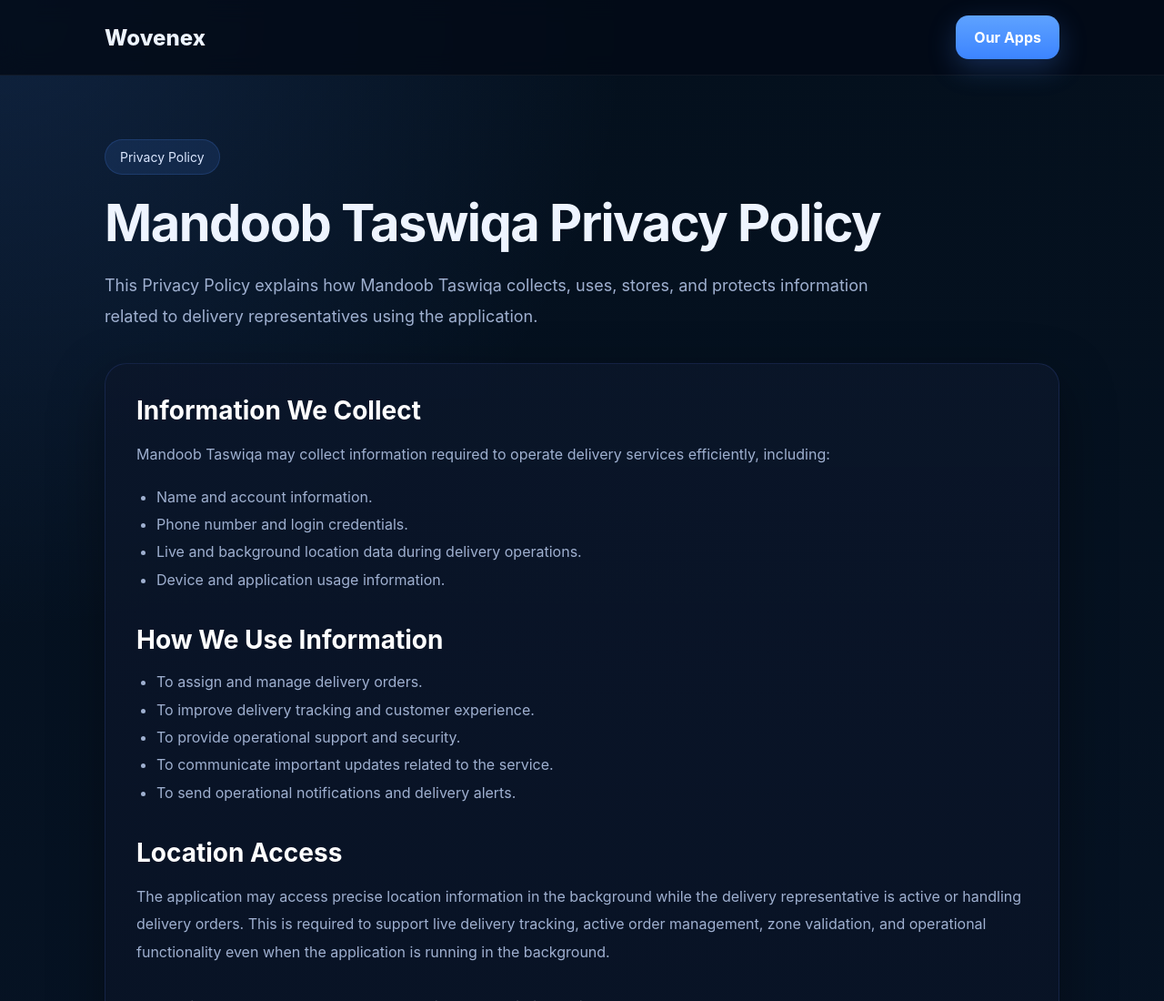
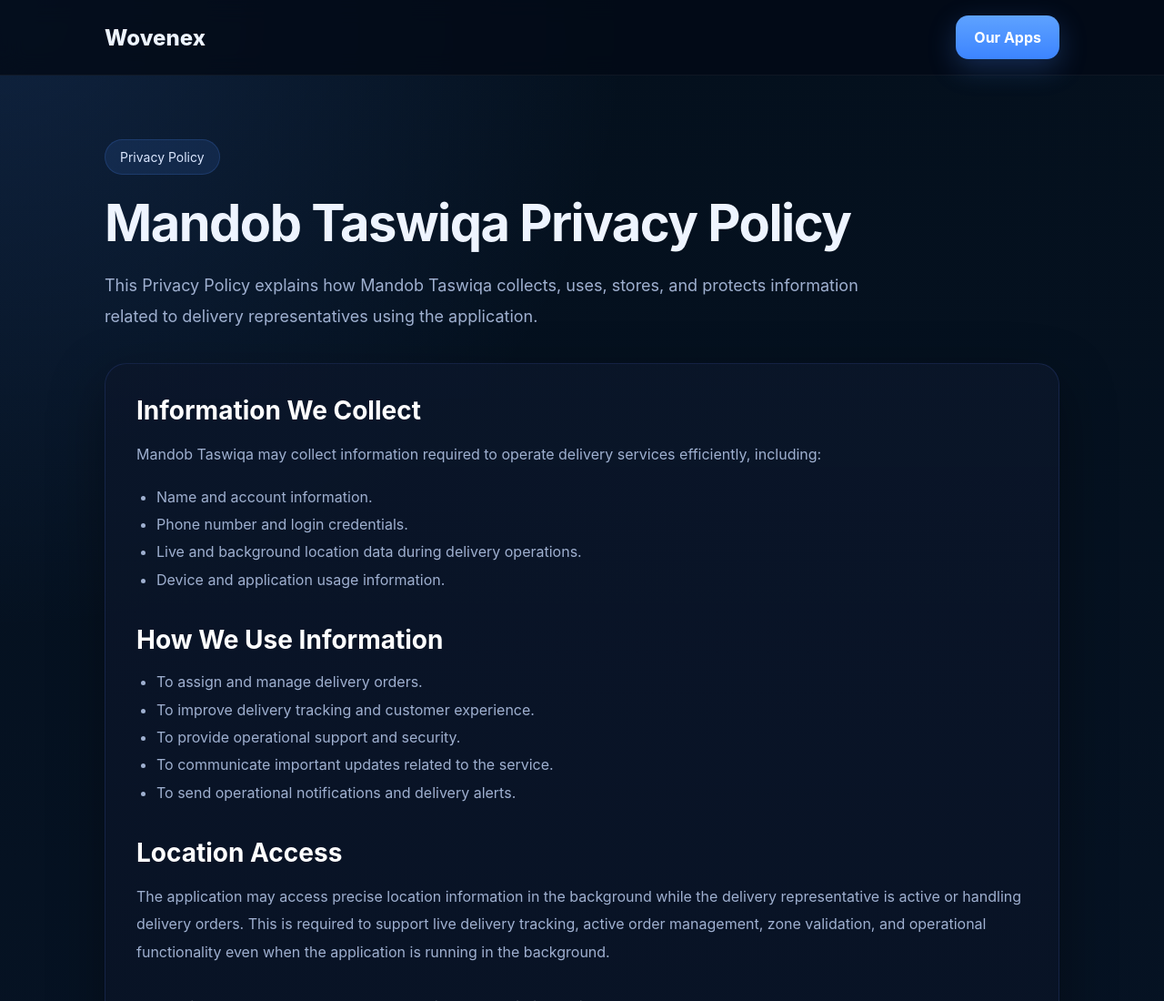
Before and after one commit to wasset-app1/wovenex, a plain HTML site: page privacy-policy/mandoob-taswiqa/index.html in a window 1280 px wide. Shown: the top 1100 px of the page at 91% size. Drawn offline with Linux system fonts and the light colour scheme.

Commit message:
Update index.html

```diff
--- a/privacy-policy/mandoob-taswiqa/index.html
+++ b/privacy-policy/mandoob-taswiqa/index.html
@@ -3,7 +3,7 @@
 <head>
   <meta charset="UTF-8" />
   <meta name="viewport" content="width=device-width, initial-scale=1.0"/>
-  <title>Mandoob Taswiqa Privacy Policy | Wovenex</title>
+  <title>Mandob Taswiqa Privacy Policy | Wovenex</title>
 
   <style>
     :root{
@@ -202,10 +202,10 @@
         Privacy Policy
       </div>
 
-      <h1>Mandoob Taswiqa Privacy Policy</h1>
+      <h1>Mandob Taswiqa Privacy Policy</h1>
 
       <div class="hero-text">
-        This Privacy Policy explains how Mandoob Taswiqa collects, uses, stores, and protects information related to delivery representatives using the application.
+        This Privacy Policy explains how Mandob Taswiqa collects, uses, stores, and protects information related to delivery representatives using the application.
       </div>
 
       <div class="policy-card">
@@ -214,7 +214,7 @@
           <h2>Information We Collect</h2>
 
           <p>
-            Mandoob Taswiqa may collect information required to operate delivery services efficiently, including:
+            Mandob Taswiqa may collect information required to operate delivery services efficiently, including:
           </p>
 
           <ul>
```
